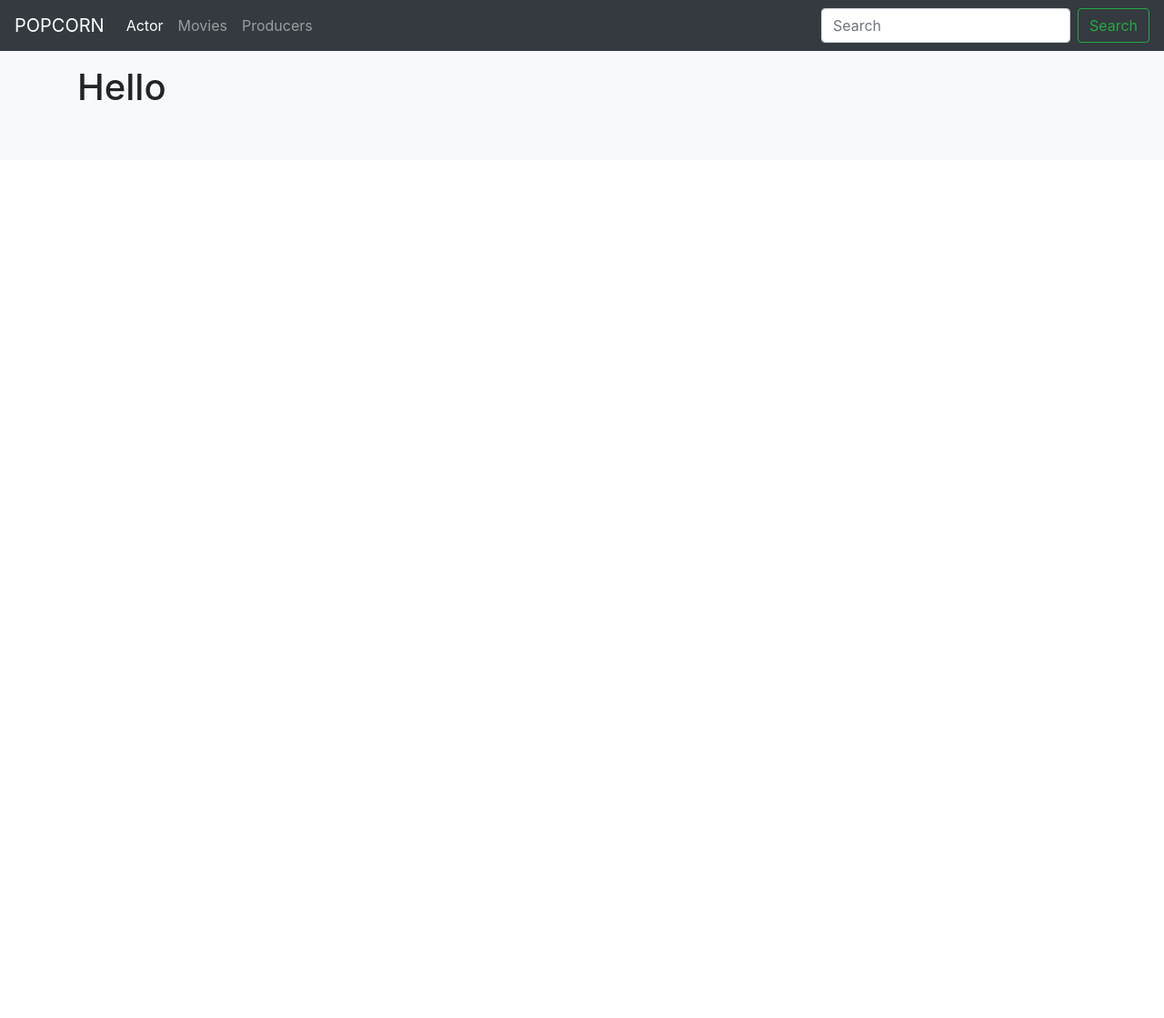
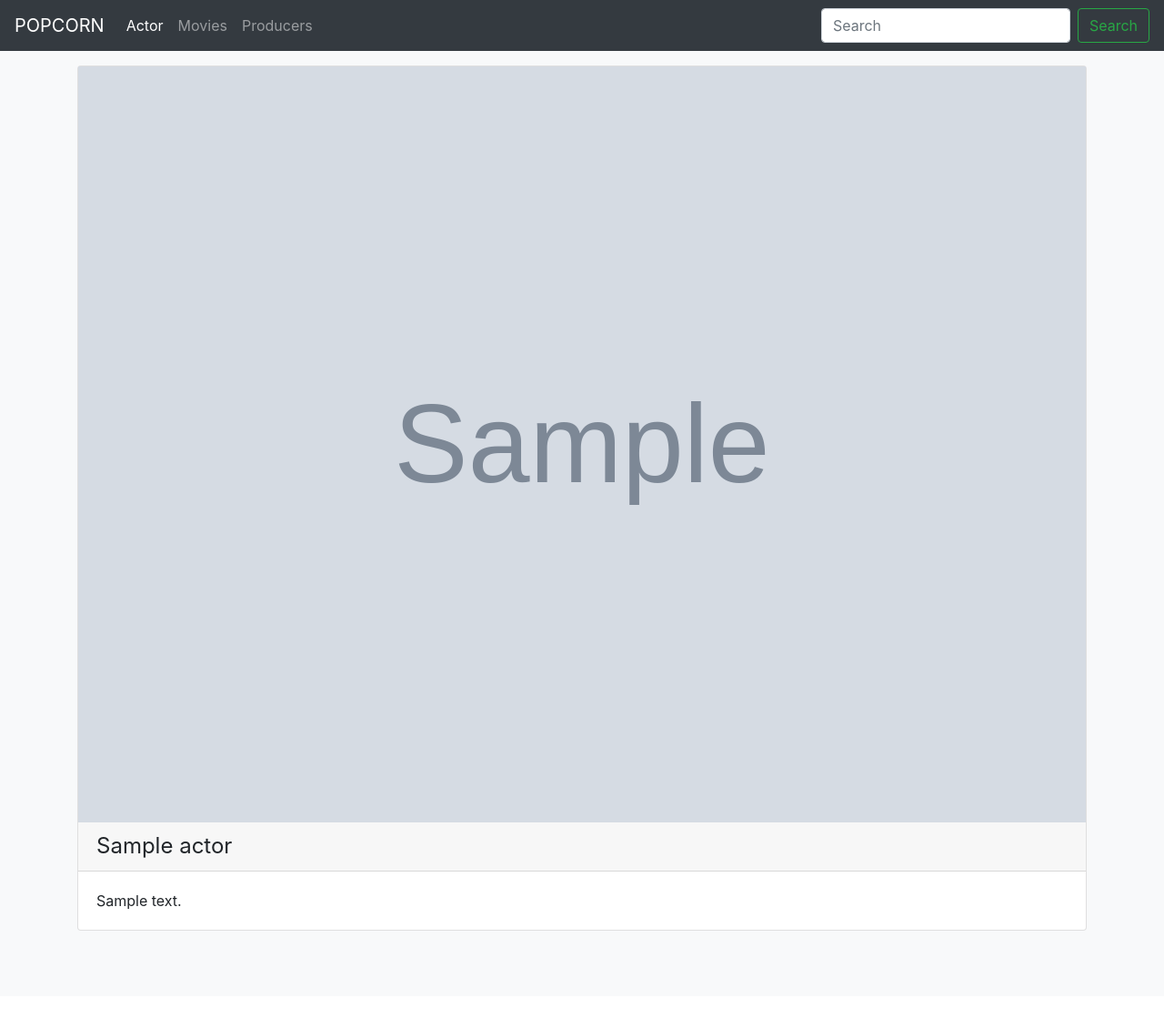
Before and after one commit to rishabhd1/popcorn-django, a Django app: page /actors/1/ in a window 1280 px wide. Shown: the whole page at 91% size. Before the commit the page ends 110 px from the top, so only its background shows below. Run offline with Django 3.2, Linux system fonts and the light colour scheme; tables that the repository leaves empty hold one stand-in row (values such as "Sample post"); grey boxes marked "Sample" are stand-in pictures; some libraries are stand-ins or nearby versions.

Commit message:
added url in html for actor detail view

```diff
--- a/templates/actors/actors.html
+++ b/templates/actors/actors.html
@@ -24,7 +24,7 @@
                         <p class="card-text">{{ actor.bio }}</p>
                         <div class="d-flex justify-content-between align-items-center">
                             <div class="btn-group">
-                                <button type="button" class="btn btn-sm btn-outline-secondary">View</button>
+                                <button type="button" class="btn btn-sm btn-outline-secondary" onclick="location.href='{{ actor.id }}'">View</button>
                                 <button type="button" class="btn btn-sm btn-outline-secondary">Edit</button>
                             </div>
                         </div>
--- a/templates/actors/actors_detail.html
+++ b/templates/actors/actors_detail.html
@@ -15,7 +15,15 @@
 {% block content %}
 <div class="album py-5 bg-light">
     <div class="container">
-        <h1>Hello</h1>
+        <div class="card mb-4 box-shadow">
+            <img src="{{ actors_detail.image.url }}" />
+            <div class="card-header">
+                <h4 class="my-0 font-weight-normal">{{ actors_detail.name }}</h4>
+            </div>
+            <div class="card-body">
+                {{ actors_detail.bio }}
+            </div>
+        </div>
     </div>
 </div>
 {% endblock content %}
```
